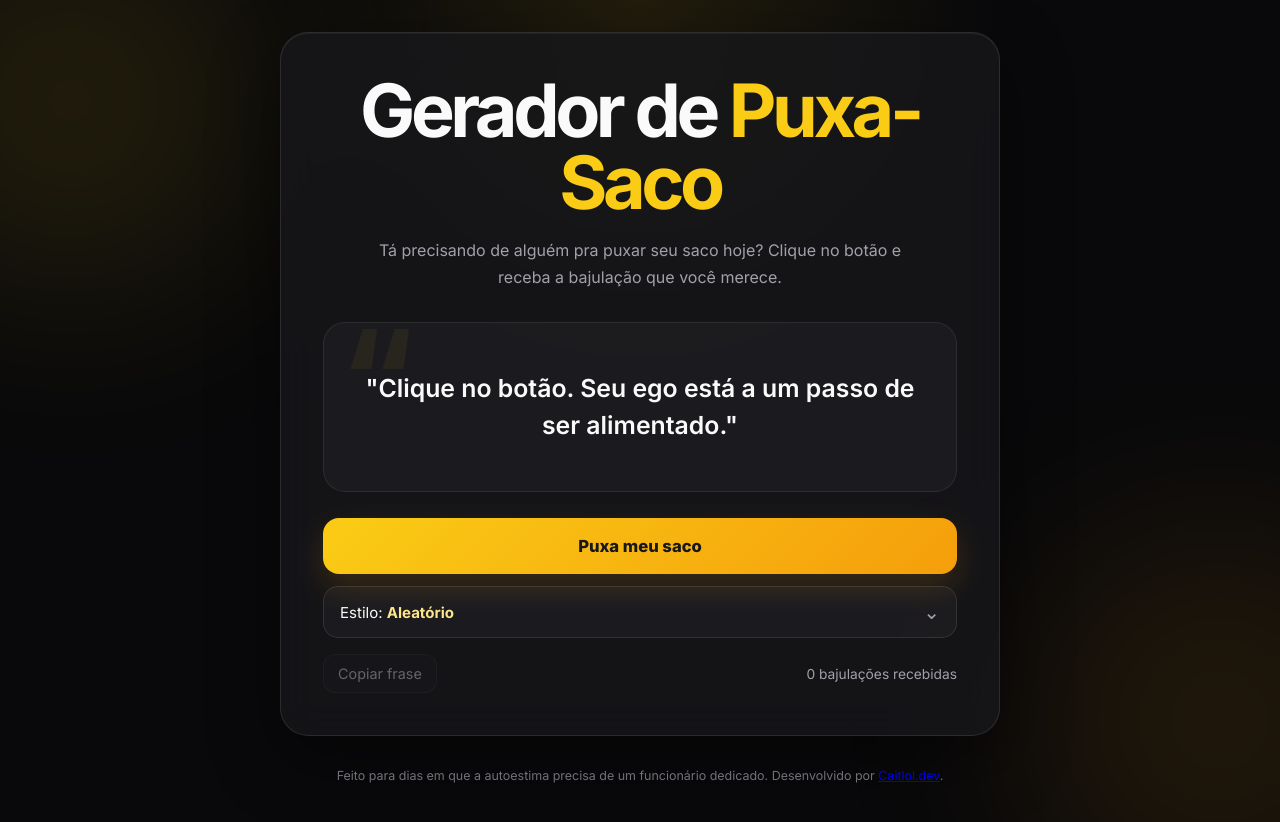
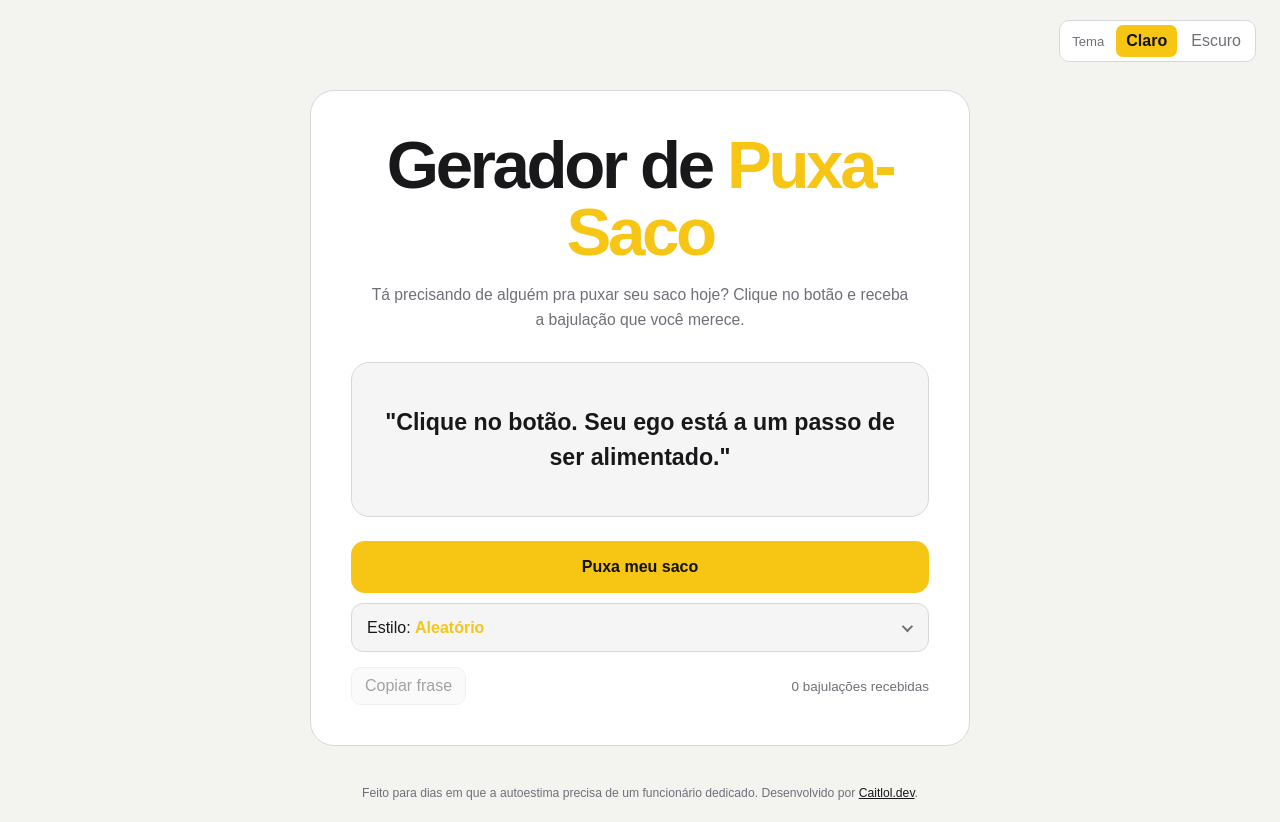
Before and after one commit to caitlol-dev/puxa-saco, a plain HTML site: page index.html in a window 1280 px wide. Drawn offline with Linux system fonts and the light colour scheme.

Commit message:
ajustes e finalizado

```diff
--- a/index.html
+++ b/index.html
@@ -1,26 +1,27 @@
 <!DOCTYPE html>
 <html lang="pt-BR">
 <head>
-  <meta charset="UTF-8" />
-  <meta name="viewport" content="width=device-width, initial-scale=1.0" />
-  <meta name="description" content="Gerador de frases de puxa-saco para levantar o ego e dar aquela motivada." />
+  <meta charset="UTF-8">
+  <meta name="viewport" content="width=device-width, initial-scale=1.0">
+  <meta name="description" content="Gerador de frases de puxa-saco para dar aquela levantada no ego.">
   <title>Gerador de Puxa-Saco</title>
+  <link rel="stylesheet" href="style.css">
+</head>
+<body data-theme="dark">
 
-  <link rel="preconnect" href="https://fonts.googleapis.com">
-  <link rel="preconnect" href="https://fonts.gstatic.com" crossorigin>
-  <link href="https://fonts.googleapis.com/css2?family=Inter:wght@400;500;600;700;800&display=swap" rel="stylesheet">
-  <link rel="icon" type="image/png" href="saco.png">
+  <div class="theme-control" aria-label="Escolher tema">
+    <span class="theme-label">Tema</span>
+    <button class="theme-option" data-theme-option="light" type="button">Claro</button>
+    <button class="theme-option active" data-theme-option="dark" type="button">Escuro</button>
+  </div>
 
-  <link rel="stylesheet" href="style.css" />
-</head>
-<body>
   <main class="container">
     <section class="card">
       <h1>Gerador de <span>Puxa-Saco</span></h1>
 
       <p class="subtitle">
-        Tá precisando de alguém pra puxar seu saco hoje?
-        Clique no botão e receba a bajulação que você merece.
+        Tá precisando de alguém pra puxar seu saco hoje? Clique no botão e
+        receba a bajulação que você merece.
       </p>
 
       <div class="frase-box" id="fraseBox">
@@ -29,7 +30,7 @@
         </p>
       </div>
 
-      <button id="gerarBtn" class="gerar-btn">
+      <button id="gerarBtn" class="gerar-btn" type="button">
         Puxa meu saco
       </button>
 
@@ -41,32 +42,40 @@
           aria-expanded="false"
           aria-controls="estiloMenu"
         >
-          <span class="estilo-btn-texto">
-            <span>Estilo: <strong id="estiloAtual">Aleatório</strong></span>
-          </span>
-          <span class="seta" aria-hidden="true">⌄</span>
+          <span>Estilo: <strong id="estiloAtual">Aleatório</strong></span>
+          <span class="seta" aria-hidden="true"></span>
         </button>
 
         <div id="estiloMenu" class="estilo-menu" hidden>
           <button class="estilo-opcao ativo" data-estilo="aleatorio" type="button">
-            <span><strong>Aleatório</strong>
+            <strong>Aleatório</strong>
+            <small>Mistura todos os estilos</small>
+          </button>
 
           <button class="estilo-opcao" data-estilo="amizade" type="button">
-            <span><strong>Amizade</strong>
+            <strong>Amizade</strong>
+            <small>Para enaltecer seus amigos</small>
+          </button>
 
           <button class="estilo-opcao" data-estilo="relacionamento" type="button">
-            <span><strong>Relacionamento</strong>
+            <strong>Relacionamento</strong>
+            <small>Carinho e admiração</small>
+          </button>
 
           <button class="estilo-opcao" data-estilo="corporativo" type="button">
-            <span><strong>Corporativo</strong>
+            <strong>Corporativo</strong>
+            <small>Para trabalho, equipe e carreira</small>
+          </button>
 
           <button class="estilo-opcao" data-estilo="sarcastico" type="button">
-            <span><strong>Sarcástico</strong>
+            <strong>Sarcástico</strong>
+            <small>Bajulação com uma provocada</small>
+          </button>
         </div>
       </div>
 
       <div class="acoes">
-        <button id="copiarBtn" class="secundario" disabled>
+        <button id="copiarBtn" class="secundario" type="button" disabled>
           Copiar frase
         </button>
 
@@ -77,12 +86,10 @@
     </section>
   </main>
 
-  <div class="decor decor-1"></div>
-  <div class="decor decor-2"></div>
-
   <footer>
     Feito para dias em que a autoestima precisa de um funcionário dedicado.
-    Desenvolvido por <a href="https://github.com/caitlol-dev" target="_blank">Caitlol.dev</a>.
+    Desenvolvido por
+    <a href="https://github.com/caitlol-dev" target="_blank" rel="noopener noreferrer">Caitlol.dev</a>.
   </footer>
 
   <script src="script.js"></script>
--- a/script.js
+++ b/script.js
@@ -43,9 +43,9 @@ const frases = {
     "Você entra numa reunião e o PowerPoint automaticamente ganha credibilidade.",
     "Seu potencial de liderança está quase pedindo CNPJ próprio.",
     "Você não resolve problema. Você transforma problema em oportunidade de apresentação.",
-    "Seu LinkedIn deveria ter a opção 'humilhar concorrência' nas competências.",
+    "Seu LinkedIn deveria ter a opção de humilhar a concorrência nas competências.",
     "Se organização fosse promoção, seu crachá já teria mudado de cargo sozinho.",
-    "Você tem energia de quem fala 'deixa comigo' e realmente volta com tudo resolvido.",
+    "Você tem energia de quem fala deixa comigo e realmente volta com tudo resolvido.",
     "Seu trabalho em equipe parece feature premium.",
     "Até seu café provavelmente vem com plano de ação e próximos passos.",
     "Você tem tanta visão estratégica que até o futuro pede sua opinião.",
@@ -89,10 +89,33 @@ const estiloBtn = document.getElementById("estiloBtn");
 const estiloMenu = document.getElementById("estiloMenu");
 const estiloAtual = document.getElementById("estiloAtual");
 const opcoesEstilo = document.querySelectorAll(".estilo-opcao");
+const themeOptions = document.querySelectorAll(".theme-option");
 
 let total = 0;
 let estiloSelecionado = "aleatorio";
 let ultimaFrase = "";
+
+function aplicarTema(tema) {
+  document.body.dataset.theme = tema;
+
+  themeOptions.forEach((botao) => {
+    botao.classList.toggle("active", botao.dataset.themeOption === tema);
+  });
+
+  localStorage.setItem("tema-puxa-saco", tema);
+}
+
+function carregarTema() {
+  const temaSalvo = localStorage.getItem("tema-puxa-saco");
+
+  if (temaSalvo === "light" || temaSalvo === "dark") {
+    aplicarTema(temaSalvo);
+    return;
+  }
+
+  const prefereClaro = window.matchMedia("(prefers-color-scheme: light)").matches;
+  aplicarTema(prefereClaro ? "light" : "dark");
+}
 
 function pegarListaAtual() {
   if (estiloSelecionado !== "aleatorio") {
@@ -119,7 +142,8 @@ function gerarFrase() {
   fraseBox.classList.add("animando");
 
   total++;
-  contador.textContent = `${total} ${total === 1 ? "bajulação recebida" : "bajulações recebidas"}`;
+  contador.textContent =
+    `${total} ${total === 1 ? "bajulação recebida" : "bajulações recebidas"}`;
 
   copiarBtn.disabled = false;
   copiarBtn.textContent = "Copiar frase";
@@ -127,6 +151,7 @@ function gerarFrase() {
 
 function abrirOuFecharMenu() {
   const estaAberto = estiloBtn.getAttribute("aria-expanded") === "true";
+
   estiloBtn.setAttribute("aria-expanded", String(!estaAberto));
   estiloMenu.hidden = estaAberto;
 }
@@ -149,9 +174,11 @@ function selecionarEstilo(estilo) {
 }
 
 async function copiarFrase() {
+  const texto = frase.textContent.replaceAll('"', "");
+
   try {
-    await navigator.clipboard.writeText(frase.textContent.replaceAll('"', ""));
-    copiarBtn.textContent = "Copiado ✓";
+    await navigator.clipboard.writeText(texto);
+    copiarBtn.textContent = "Copiado";
 
     setTimeout(() => {
       copiarBtn.textContent = "Copiar frase";
@@ -160,6 +187,10 @@ async function copiarFrase() {
     copiarBtn.textContent = "Não foi possível copiar";
   }
 }
+
+themeOptions.forEach((botao) => {
+  botao.addEventListener("click", () => aplicarTema(botao.dataset.themeOption));
+});
 
 gerarBtn.addEventListener("click", gerarFrase);
 copiarBtn.addEventListener("click", copiarFrase);
@@ -180,3 +211,5 @@ document.addEventListener("keydown", (event) => {
     fecharMenu();
   }
 });
+
+carregarTema();
--- a/style.css
+++ b/style.css
@@ -1,217 +1,331 @@
 * {
+  box-sizing: border-box;
   margin: 0;
   padding: 0;
-  box-sizing: border-box;
 }
 
 :root {
-  --bg: #09090b;
-  --card: rgba(24, 24, 27, 0.78);
-  --border: rgba(255, 255, 255, 0.10);
-  --text: #fafafa;
-  --muted: #a1a1aa;
-  --primary: #facc15;
-  --primary-2: #f59e0b;
+  --yellow: #f7c514;
+  --yellow-hover: #e8b700;
 }
 
 body {
+  --bg: #0d0d0f;
+  --card: #171719;
+  --surface: #1d1d20;
+  --surface-hover: #242428;
+  --text: #f4f4f5;
+  --muted: #9a9aa3;
+  --border: #303034;
+
   min-height: 100vh;
-  background:
-    radial-gradient(circle at top, rgba(250, 204, 21, 0.10), transparent 35%),
-    var(--bg);
-  color: var(--text);
-  font-family: "Inter", sans-serif;
-  overflow-x: hidden;
   display: flex;
   flex-direction: column;
+  background: var(--bg);
+  color: var(--text);
+  font-family: Arial, Helvetica, sans-serif;
+  transition: background 0.2s ease, color 0.2s ease;
+}
+
+body[data-theme="light"] {
+  --bg: #f3f3f0;
+  --card: #ffffff;
+  --surface: #f5f5f5;
+  --surface-hover: #ececec;
+  --text: #18181b;
+  --muted: #6f6f78;
+  --border: #d8d8dc;
+}
+
+button {
+  font: inherit;
+}
+
+.theme-control {
+  position: fixed;
+  top: 20px;
+  right: 24px;
+  z-index: 50;
+  display: flex;
+  align-items: center;
+  gap: 4px;
+  padding: 4px;
+  border: 1px solid var(--border);
+  border-radius: 10px;
+  background: var(--card);
+}
+
+.theme-label {
+  padding: 0 8px;
+  color: var(--muted);
+  font-size: 0.82rem;
+}
+
+.theme-option {
+  border: 0;
+  border-radius: 7px;
+  padding: 7px 10px;
+  background: transparent;
+  color: var(--muted);
+  cursor: pointer;
+}
+
+.theme-option:hover {
+  color: var(--text);
+}
+
+.theme-option.active {
+  background: var(--yellow);
+  color: #111111;
+  font-weight: 700;
 }
 
 .container {
   flex: 1;
   display: grid;
   place-items: center;
-  padding: 32px 20px;
-  position: relative;
-  z-index: 2;
+  width: 100%;
+  padding: 90px 20px 40px;
 }
 
 .card {
-  width: min(720px, 100%);
-  padding: 42px;
+  width: min(660px, 100%);
+  padding: 40px;
   border: 1px solid var(--border);
-  border-radius: 28px;
+  border-radius: 24px;
   background: var(--card);
-  backdrop-filter: blur(18px);
-  box-shadow:
-    0 24px 70px rgba(0, 0, 0, 0.45),
-    inset 0 1px 0 rgba(255, 255, 255, 0.05);
   text-align: center;
 }
 
 h1 {
-  font-size: clamp(2.2rem, 6vw, 4.6rem);
-  line-height: 0.98;
-  letter-spacing: -0.06em;
   margin-bottom: 18px;
+  font-size: clamp(2.4rem, 6vw, 4.2rem);
+  line-height: 1;
+  letter-spacing: -0.05em;
 }
 
 h1 span {
-  color: var(--primary);
+  color: var(--yellow);
 }
 
 .subtitle {
-  max-width: 560px;
-  margin: 0 auto 32px;
+  max-width: 540px;
+  margin: 0 auto 30px;
   color: var(--muted);
-  line-height: 1.65;
-  font-size: 1rem;
+  font-size: 0.98rem;
+  line-height: 1.55;
 }
 
 .frase-box {
-  min-height: 170px;
+  min-height: 155px;
   display: grid;
   place-items: center;
+  margin-bottom: 24px;
   padding: 28px;
-  border-radius: 22px;
-  background: rgba(255, 255, 255, 0.035);
-  border: 1px solid rgba(255, 255, 255, 0.08);
-  margin-bottom: 26px;
-  position: relative;
-  overflow: hidden;
-}
-
-.frase-box::before {
-  content: "“";
-  position: absolute;
-  top: -25px;
-  left: 16px;
-  font-size: 8rem;
-  font-weight: 800;
-  color: rgba(250, 204, 21, 0.06);
+  border: 1px solid var(--border);
+  border-radius: 18px;
+  background: var(--surface);
 }
 
 #frase {
-  position: relative;
-  z-index: 1;
-  font-size: clamp(1.15rem, 3vw, 1.55rem);
+  font-size: clamp(1.1rem, 2.8vw, 1.45rem);
+  font-weight: 700;
   line-height: 1.5;
-  font-weight: 600;
 }
 
 .frase-box.animando #frase {
-  animation: aparecer 0.36s ease;
+  animation: aparecer 0.2s ease;
 }
 
 @keyframes aparecer {
-  0% {
+  from {
     opacity: 0;
-    transform: translateY(10px) scale(0.98);
+    transform: translateY(5px);
   }
 
-  100% {
+  to {
     opacity: 1;
-    transform: translateY(0) scale(1);
+    transform: translateY(0);
   }
 }
 
 .gerar-btn {
   width: 100%;
-  border: none;
-  border-radius: 16px;
-  padding: 18px 24px;
-  background: linear-gradient(135deg, var(--primary), var(--primary-2));
-  color: #18181b;
-  font: inherit;
+  padding: 17px 20px;
+  border: 0;
+  border-radius: 14px;
+  background: var(--yellow);
+  color: #111111;
   font-weight: 800;
-  font-size: 1.04rem;
   cursor: pointer;
-  transition: transform 0.18s ease, box-shadow 0.18s ease;
-  box-shadow: 0 12px 32px rgba(245, 158, 11, 0.18);
 }
 
 .gerar-btn:hover {
-  transform: translateY(-2px);
-  box-shadow: 0 16px 40px rgba(245, 158, 11, 0.28);
+  background: var(--yellow-hover);
 }
 
 .gerar-btn:active {
-  transform: scale(0.985);
+  transform: translateY(1px);
+}
+
+.seletor-estilo {
+  position: relative;
+  margin-top: 10px;
+}
+
+.estilo-btn {
+  width: 100%;
+  min-height: 49px;
+  display: flex;
+  align-items: center;
+  justify-content: space-between;
+  padding: 12px 15px;
+  border: 1px solid var(--border);
+  border-radius: 12px;
+  background: var(--surface);
+  color: var(--text);
+  cursor: pointer;
+  text-align: left;
+}
+
+.estilo-btn:hover {
+  background: var(--surface-hover);
+}
+
+.estilo-btn strong {
+  color: var(--yellow);
+}
+
+.seta {
+  width: 8px;
+  height: 8px;
+  margin-right: 3px;
+  border-right: 2px solid var(--muted);
+  border-bottom: 2px solid var(--muted);
+  transform: rotate(45deg) translateY(-2px);
+  transition: transform 0.15s ease;
+}
+
+.estilo-btn[aria-expanded="true"] .seta {
+  transform: rotate(225deg) translate(-2px, -2px);
+}
+
+.estilo-menu {
+  position: absolute;
+  top: calc(100% + 6px);
+  left: 0;
+  right: 0;
+  z-index: 20;
+  padding: 6px;
+  border: 1px solid var(--border);
+  border-radius: 12px;
+  background: var(--card);
+  text-align: left;
+}
+
+.estilo-opcao {
+  width: 100%;
+  display: block;
+  padding: 10px 12px;
+  border: 0;
+  border-radius: 8px;
+  background: transparent;
+  color: var(--text);
+  text-align: left;
+  cursor: pointer;
+}
+
+.estilo-opcao:hover,
+.estilo-opcao.ativo {
+  background: var(--surface-hover);
+}
+
+.estilo-opcao strong,
+.estilo-opcao small {
+  display: block;
+}
+
+.estilo-opcao strong {
+  margin-bottom: 2px;
+  font-size: 0.9rem;
+}
+
+.estilo-opcao small {
+  color: var(--muted);
+  font-size: 0.76rem;
+  line-height: 1.3;
 }
 
 .acoes {
-  margin-top: 16px;
   display: flex;
   align-items: center;
   justify-content: space-between;
   gap: 14px;
+  margin-top: 15px;
 }
 
 .secundario {
+  padding: 9px 13px;
   border: 1px solid var(--border);
-  background: rgba(255, 255, 255, 0.04);
+  border-radius: 10px;
+  background: var(--surface);
   color: var(--text);
-  padding: 10px 14px;
-  border-radius: 12px;
-  font: inherit;
-  font-size: 0.9rem;
   cursor: pointer;
-  transition: background 0.2s ease;
 }
 
 .secundario:hover:not(:disabled) {
-  background: rgba(255, 255, 255, 0.08);
+  background: var(--surface-hover);
 }
 
 .secundario:disabled {
-  opacity: 0.35;
+  opacity: 0.4;
   cursor: default;
 }
 
 .contador {
   color: var(--muted);
-  font-size: 0.86rem;
-}
-
-.decor {
-  position: fixed;
-  width: 360px;
-  height: 360px;
-  border-radius: 50%;
-  filter: blur(120px);
-  opacity: 0.13;
-  pointer-events: none;
-}
-
-.decor-1 {
-  background: #facc15;
-  top: -80px;
-  left: -110px;
-}
-
-.decor-2 {
-  background: #f59e0b;
-  right: -120px;
-  bottom: -100px;
+  font-size: 0.84rem;
 }
 
 footer {
+  padding: 0 20px 22px;
+  color: var(--muted);
+  font-size: 0.76rem;
   text-align: center;
-  color: #71717a;
-  font-size: 0.78rem;
-  padding: 0 20px 22px;
-  position: relative;
-  z-index: 2;
 }
 
-@media (max-width: 620px) {
+footer a {
+  color: var(--text);
+}
+
+@media (max-width: 680px) {
+  .theme-control {
+    position: absolute;
+    top: 14px;
+    right: 14px;
+  }
+
+  .theme-label {
+    display: none;
+  }
+
+  .container {
+    padding-top: 78px;
+  }
+
   .card {
     padding: 30px 20px;
-    border-radius: 22px;
+    border-radius: 18px;
   }
 
   .frase-box {
-    min-height: 190px;
-    padding: 24px 18px;
+    min-height: 170px;
+    padding: 22px 18px;
+  }
+
+  .estilo-menu {
+    position: static;
+    margin-top: 6px;
   }
 
   .acoes {
@@ -222,148 +336,3 @@ footer {
     width: 100%;
   }
 }
-
-/* ===== Seletor de estilo ===== */
-.seletor-estilo {
-  position: relative;
-  margin-top: 12px;
-}
-
-.estilo-btn {
-  width: 100%;
-  min-height: 52px;
-  display: flex;
-  align-items: center;
-  justify-content: space-between;
-  gap: 14px;
-  padding: 13px 16px;
-  border: 1px solid var(--border);
-  border-radius: 15px;
-  background: rgba(255, 255, 255, 0.035);
-  color: var(--text);
-  font: inherit;
-  cursor: pointer;
-  transition: border-color 0.18s ease, background 0.18s ease, transform 0.18s ease;
-}
-
-.estilo-btn:hover {
-  background: rgba(255, 255, 255, 0.06);
-  border-color: rgba(250, 204, 21, 0.32);
-}
-
-.estilo-btn:active {
-  transform: scale(0.993);
-}
-
-.estilo-btn-texto {
-  display: flex;
-  align-items: center;
-  gap: 9px;
-  font-size: 0.94rem;
-}
-
-.estilo-btn strong {
-  color: #fde68a;
-}
-
-.estilo-icone {
-  font-size: 1.05rem;
-}
-
-.seta {
-  color: var(--muted);
-  font-size: 1.25rem;
-  line-height: 1;
-  transition: transform 0.2s ease;
-}
-
-.estilo-btn[aria-expanded="true"] .seta {
-  transform: rotate(180deg);
-}
-
-.estilo-menu {
-  position: absolute;
-  left: 0;
-  right: 0;
-  top: calc(100% + 8px);
-  z-index: 20;
-  padding: 8px;
-  border: 1px solid var(--border);
-  border-radius: 18px;
-  background: rgba(24, 24, 27, 0.98);
-  box-shadow: 0 20px 50px rgba(0, 0, 0, 0.45);
-  backdrop-filter: blur(20px);
-  text-align: left;
-  animation: abrirMenu 0.17s ease;
-}
-
-@keyframes abrirMenu {
-  from {
-    opacity: 0;
-    transform: translateY(-5px) scale(0.99);
-  }
-
-  to {
-    opacity: 1;
-    transform: translateY(0) scale(1);
-  }
-}
-
-.estilo-opcao {
-  width: 100%;
-  display: grid;
-  grid-template-columns: 38px 1fr;
-  align-items: center;
-  gap: 10px;
-  border: 1px solid transparent;
-  border-radius: 12px;
-  background: transparent;
-  color: var(--text);
-  padding: 11px 12px;
-  text-align: left;
-  font: inherit;
-  cursor: pointer;
-  transition: background 0.16s ease, border-color 0.16s ease;
-}
-
-.estilo-opcao:hover {
-  background: rgba(255, 255, 255, 0.05);
-}
-
-.estilo-opcao.ativo {
-  background: rgba(250, 204, 21, 0.07);
-  border-color: rgba(250, 204, 21, 0.20);
-}
-
-.opcao-icone {
-  width: 34px;
-  height: 34px;
-  display: grid;
-  place-items: center;
-  border-radius: 10px;
-  background: rgba(255, 255, 255, 0.05);
-  font-size: 1.05rem;
-}
-
-.estilo-opcao strong,
-.estilo-opcao small {
-  display: block;
-}
-
-.estilo-opcao strong {
-  margin-bottom: 2px;
-  font-size: 0.91rem;
-}
-
-.estilo-opcao small {
-  color: var(--muted);
-  font-size: 0.76rem;
-  line-height: 1.3;
-}
-
-@media (max-width: 620px) {
-  .estilo-menu {
-    position: static;
-    margin-top: 8px;
-  }
-}
```
Also changed, not shown: 1 other file.
